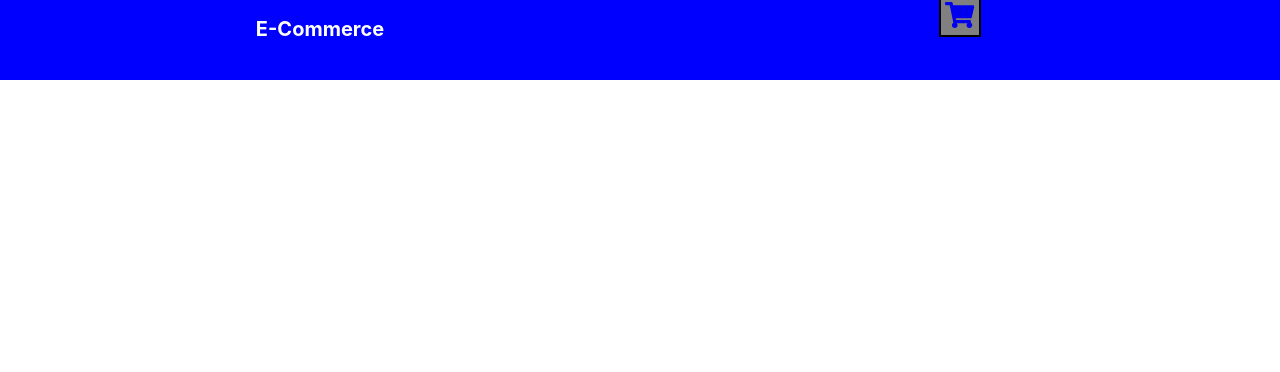
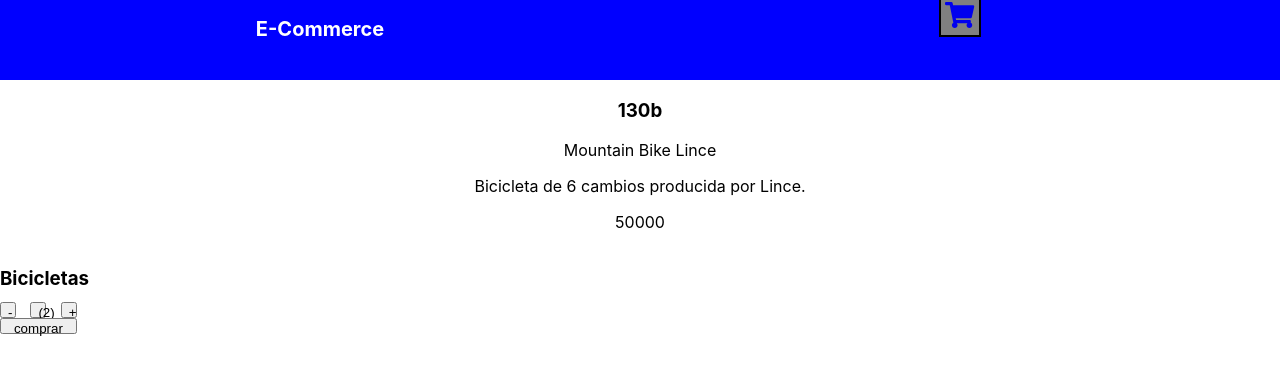
Before and after one commit to BladeRunner24/Proyecto-React, a React (Create React App) app: page /item/1 in a window 1280 px wide. Shown: the top 372 px of the page. Built offline with nearby package versions, Linux system fonts and the light colour scheme.

Commit message:
Update App.js

```diff
--- a/src/App.js
+++ b/src/App.js
@@ -1,9 +1,10 @@
 import React from 'react';
-import {BrowserRouter, Switch, Route, Link, useParams} from 'react-router-dom';
+import {BrowserRouter, Switch, Route} from 'react-router-dom';
 import NavBar from './components/NavBar.js';
 import ItemListContainer from './components/itemListContainer.js';
 import ItemCount from './components/itemCount.js';
 import ItemDetailContainer from './components/itemDetailContainer.js';
+import Cart from './components/cart.js';
 import './App.css';
 
 
@@ -20,8 +21,11 @@ function App() {
           <ItemListContainer title = 'E-COMMERCE'/>
           <ItemCount title = 'Bicicletas' accion = 'comprar' max = {5} min = {1} amount = {1}/>
         </Route>
-        <Route exact path = "/otra-ruta/:id">
+        <Route exact path = "/item/:id">
             <ItemDetailContainer/>
+        </Route>
+        <Route exact path = "/carrito">
+            <Cart/>
         </Route>
       </Switch>
     </div>
```
